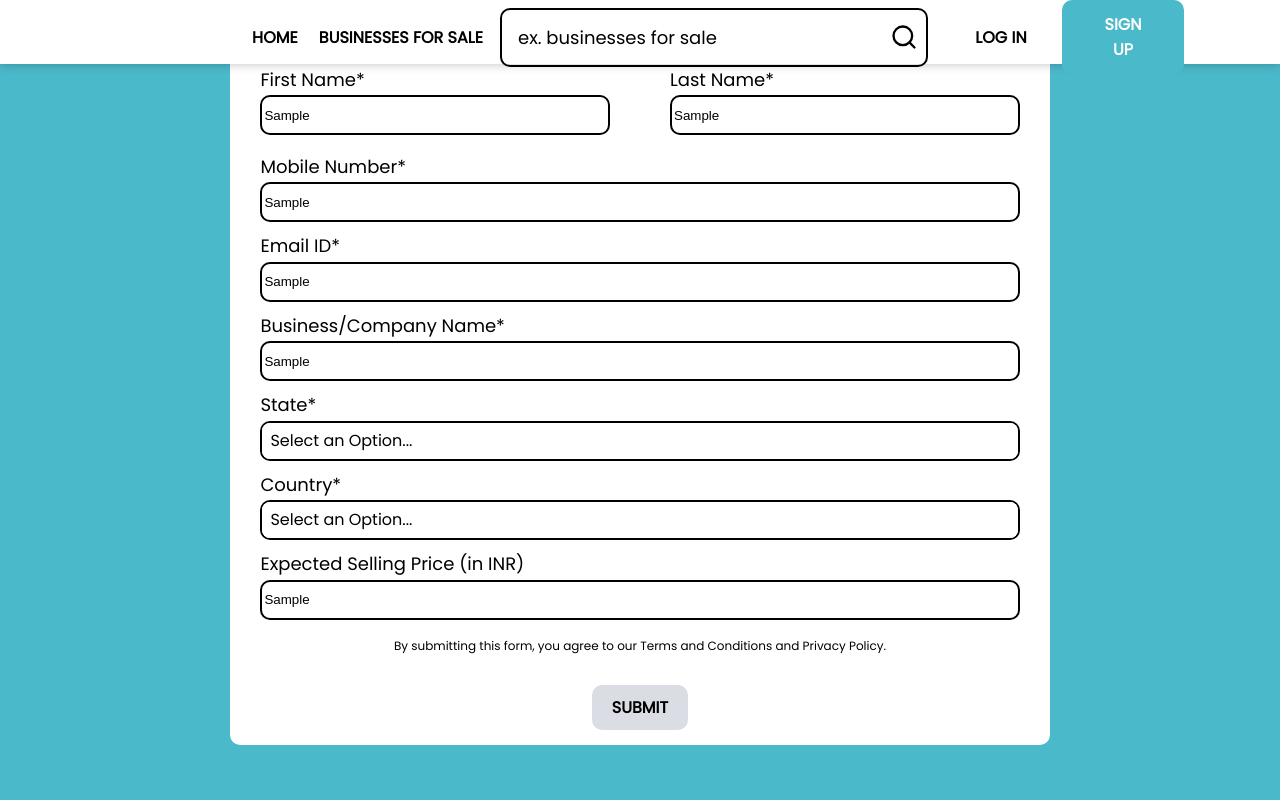
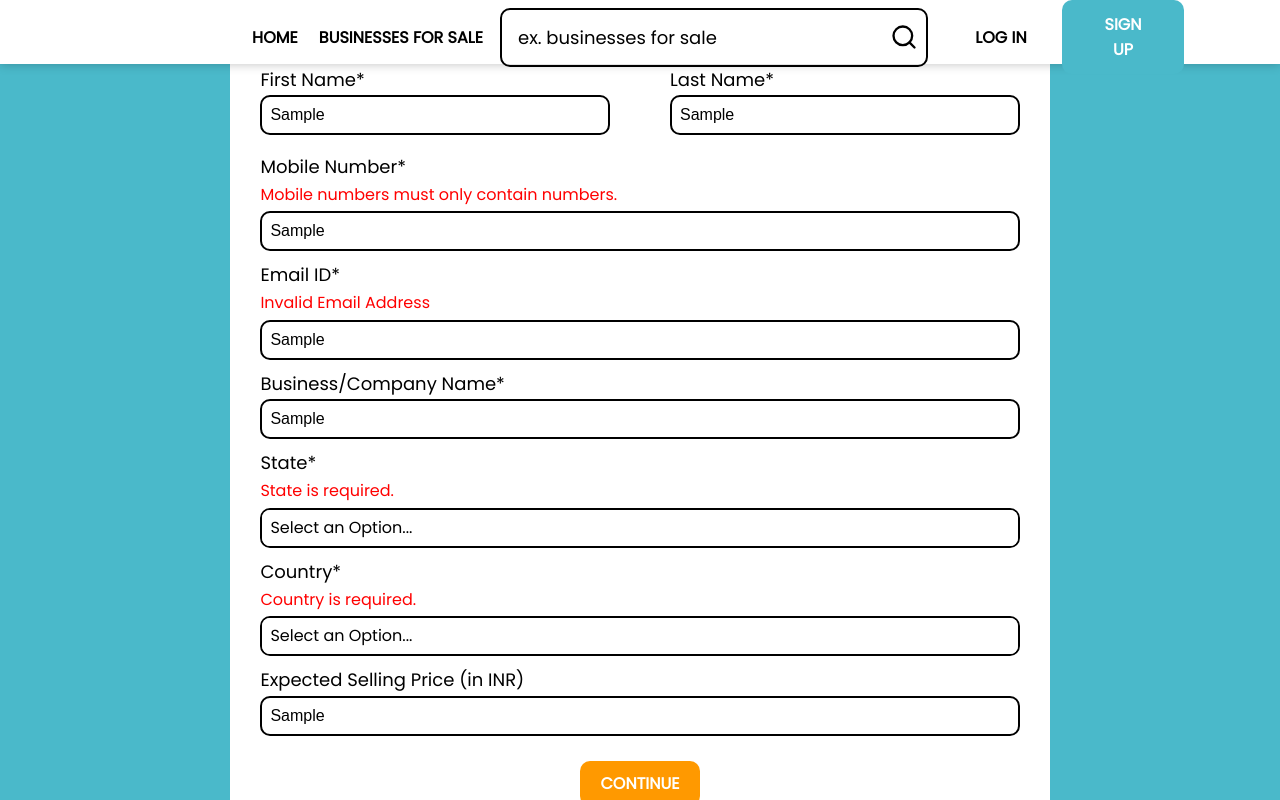
Before and after one commit to veeru153/corpmart-frontend-backup, a React (Create React App) app: page /preview in a window 1280 px wide. Both pictures are taken after typing "Sample", "Sample", "Sample", "Sample", "Sample", "Sample" into the empty fields and a click on the button "CONTINUE". Shown: the part 147-947 px from the top of the page. Built offline with nearby package versions, Linux system fonts and the light colour scheme.

Commit message:
Added Rupee Symbol to Business Slide and Details

```diff
--- a/src/components/BusinessSlide/BusinessSlide.js
+++ b/src/components/BusinessSlide/BusinessSlide.js
@@ -38,15 +38,15 @@ const BusinessSlide = (props) => {
                 </div>
                 <div className={styles.businessInfoRow}>
                     <div className={styles.businessInfoLabel}>Auth. Captial</div>
-                    <div className={styles.businessInfoValue}>{authCapital ?? "Available After Contact"}</div>
+                    <div className={styles.businessInfoValue} style={{ fontFamily: 'Helvetica Neue', fontWeight: 'normal' }}>{authCapital ? `₹${authCapital}` : "Available After Contact"}</div>
                 </div>
                 <div className={styles.businessInfoRow}>
                     <div className={styles.businessInfoLabel}>Paid-up Capital</div>
-                    <div className={styles.businessInfoValue}>{paidCapital ?? "Available After Contact"}</div>
+                    <div className={styles.businessInfoValue} style={{ fontFamily: 'Helvetica Neue', fontWeight: 'normal' }}>{paidCapital ? `₹${paidCapital}` : "Available After Contact"}</div>
                 </div>
                 <div className={styles.businessInfoRow}>
                     <div className={styles.businessInfoLabel}>Asking Price</div>
-                    <div className={styles.businessInfoValue} style={{ fontWeight: 'normal', fontSize: 16 }}>{askingPrice ?? "Available After Contact"}</div>
+                    <div className={styles.businessInfoValue} style={{ fontFamily: 'Helvetica Neue', fontWeight: 'normal', fontSize: 16 }}>{askingPrice ? `₹${askingPrice}` : "Available After Contact"}</div>
                 </div>
             </div>
             <div className={styles.btnContainer}>
--- a/src/components/Navbar/NavbarMobile.js
+++ b/src/components/Navbar/NavbarMobile.js
@@ -4,7 +4,8 @@ import { Menu, Search } from 'react-feather';
 import { Link } from 'react-router-dom';
 import { handleLogout, validateToken } from '../util';
 
-// TODO: Make Navbar slide inwards (remove black background when navbar is entirely hidden)
+// [LOW] TODO: Make Navbar slide inwards (remove black background when navbar is entirely hidden)
+// TODO: Implement Search (need to change page to Businesses For Sale with )
 
 const NavbarMobile = (props) => {
     const [transparent, setTransparent] = useState(true);
@@ -101,6 +102,7 @@ const NavbarMobile = (props) => {
                         ? <>
                             <p className={styles.navName}>{user.first_name} {user.last_name}</p>
                             <Link to="/dashboard" className={styles.navLink}><p>My Dashboard</p></Link>
+                            <Link to="/list-your-business" className={styles.navLink}><p>Add Listing</p></Link>
                           </>
                         : null
                     }
--- a/src/components/UI/FormDropdown/FormDropdown.js
+++ b/src/components/UI/FormDropdown/FormDropdown.js
@@ -51,7 +51,6 @@ const FormDropdown = (props) => {
             }}
         >
             {choices.map(option => (
-            // {typeList.map(type => (
                 <option value={option.name == 'Select an Option...' ? null : option.name}>
                     {name == "industry" ? option.name.toLowerCase() : option.name}
                 </option>
--- a/src/screens/BusinessDetails/BusinessDetails.js
+++ b/src/screens/BusinessDetails/BusinessDetails.js
@@ -9,6 +9,8 @@ import Axios from '../../axios';
 import Cookies from 'universal-cookie';
 import CheckCircleIcon from '@material-ui/icons/CheckCircle';
 import CancelRoundedIcon from '@material-ui/icons/CancelRounded';
+
+// TODO: Make the Other Business Card work.
 
 class BusinessDetails extends Component {
     state = {
@@ -142,7 +144,7 @@ class BusinessDetails extends Component {
                                 </div>
                                 <div className={styles.businessInfoRow}>
                                     <div className={styles.businessInfoLabel}>Industry</div>
-                                    <div className={styles.businessInfoValue} style={{ textTransform: 'capitalize' }}>{this.state.industry.toLowerCase()}</div>
+                                    <div className={styles.businessInfoValue} style={{ textTransform: 'capitalize' }}>{this.state.industry ? this.state.industry.toLowerCase() : "Available after contact"}</div>
                                 </div>
                                 <div className={styles.businessInfoRow}>
                                     <div className={styles.businessInfoLabel}>State</div>
@@ -150,15 +152,15 @@ class BusinessDetails extends Component {
                                 </div>
                                 <div className={styles.businessInfoRow}>
                                     <div className={styles.businessInfoLabel}>Authorised Capital</div>
-                                    <div className={styles.businessInfoValue}>{this.state.authCapital.toString()}</div>
+                                    <div className={styles.businessInfoValue} style={{ fontFamily: 'Helvetica Neue', fontWeight: 'normal' }}>{this.state.authCapital ? `₹${this.state.authCapital}` : "Available After Contact"}</div>
                                 </div>
                                 <div className={styles.businessInfoRow}>
                                     <div className={styles.businessInfoLabel}>Paid-Up Capital</div>
-                                    <div className={styles.businessInfoValue}>{this.state.paidupCapital.toString()}</div>
+                                    <div className={styles.businessInfoValue} style={{ fontFamily: 'Helvetica Neue', fontWeight: 'normal' }}>{this.state.paidCapital ? `₹${this.state.paidCapital}` : "Available After Contact"}</div>
                                 </div>
                                 <div className={styles.businessInfoRow}>
                                     <div className={styles.businessInfoLabel}>Asking Price</div>
-                                    <div className={styles.businessInfoValue} style={{ fontWeight: 'normal' }}>{this.state.askingPrice.toString()}</div>
+                                    <div className={styles.businessInfoValue} style={{ fontFamily: 'Helvetica Neue', fontWeight: 'normal', fontSize: 16 }}>{this.state.askingPrice ? `₹${this.state.askingPrice}` : "Available After Contact"}</div>
                                 </div>
                                 <div className={styles.businessRegRow}>
                                     {this.state.gst
--- a/src/screens/BusinessDetails/BusinessDetails.module.css
+++ b/src/screens/BusinessDetails/BusinessDetails.module.css
@@ -167,7 +167,7 @@
         font-size: clamp(16px, 1.4vw, 20px);
     }
     .bsDiv2 {
-        margin-top: 90px;
+        margin-top: 56px;
     }
 }
 
--- a/src/screens/ListingForm/ListingForm.js
+++ b/src/screens/ListingForm/ListingForm.js
@@ -11,17 +11,6 @@ import * as yup from 'yup';
 import Navbar from '../../components/Navbar/Navbar';
 import NavbarMobile from '../../components/Navbar/NavbarMobile';
 
-// const listingSchema = yup.object({
-//     firstName: yup.string().required("First Name is required."),
-//     lastName: yup.string().required("Last Name is required."),
-//     mobileNo: yup.string().required("A Mobile number is required.").matches(/^[0-9]*$/g, "Mobile numbers must only contain numbers.").length(10, "Mobile numbers should be 10 digits long."),
-//     emailId: yup.string().required("An Email address is required.").email("Invalid Email Address"),
-//     businessName: yup.string().required("Business Name is required."),
-//     state: yup.string().required("State is required."),
-//     country: yup.string().required("Country is required."),
-//     sellingPrice: yup.string().required("Selling Price is required.")
-// })
-
 const countryList = [
     { name: 'India', checked: false },
     { name: 'Other', checked: false },
@@ -32,6 +21,28 @@ const ListingForm = (props) => {
     const [loggedIn, setLoggedIn] = useState(false);
     const [user, setUser] = useState({});
     const [disableBtn, setDisableBtn] = useState(false);
+
+    let listingSchema;
+
+    if(loggedIn) {
+        listingSchema = yup.object({
+            businessName: yup.string().required("Business Name is required."),
+            state: yup.string().required("State is required."),
+            country: yup.string().required("Country is required."),
+            sellingPrice: yup.string().required("Selling Price is required.")
+        })
+    } else {
+        listingSchema = yup.object({
+            firstName: yup.string().required("First Name is required."),
+            lastName: yup.string().required("Last Name is required."),
+            mobileNo: yup.string().required("A Mobile number is required.").matches(/^[0-9]*$/g, "Mobile numbers must only contain numbers.").length(10, "Mobile numbers should be 10 digits long."),
+            emailId: yup.string().required("An Email address is required.").email("Invalid Email Address"),
+            businessName: yup.string().required("Business Name is required."),
+            state: yup.string().required("State is required."),
+            country: yup.string().required("Country is required."),
+            sellingPrice: yup.string().required("Selling Price is required.")
+        })
+    }
 
     useEffect(() => {
         async function validateSession() {
@@ -72,8 +83,8 @@ const ListingForm = (props) => {
             <div className={styles.ListingForm}>
                 <Formik
                     initialValues={initVals}
-                    // validationSchema={listingSchema}
-                    // validateOnBlur
+                    validationSchema={listingSchema}
+                    validateOnBlur
                     onSubmit={async (values, actions) => {
                         setDisableBtn(true);
                         if (previewMode) {
@@ -166,6 +177,14 @@ const ListingForm = (props) => {
                                         : <div className={styles.nameFields}>
                                             <div className={styles.formGroup}>
                                                 <p className={styles.inputLabel}>First Name*</p>
+                                                <ErrorMessage name="firstName">
+                                                    {(msg) => {
+                                                        return <p
+                                                            className={styles.subtitle}
+                                                            style={{ color: 'red', margin: '2px 0', fontSize: 16 }}
+                                                        >{msg}</p>
+                                                    }}
+                                                </ErrorMessage>
                                                 <input
                                                     id="firstName"
                                                     onChange={props.handleChange('firstName')}
@@ -176,6 +195,14 @@ const ListingForm = (props) => {
                                             </div>
                                             <div className={styles.formGroup}>
                                                 <p className={styles.inputLabel}>Last Name*</p>
+                                                <ErrorMessage name="lastName">
+                                                    {(msg) => {
+                                                        return <p
+                                                            className={styles.subtitle}
+                                                            style={{ color: 'red', margin: '2px 0', fontSize: 16 }}
+                                                        >{msg}</p>
+                                                    }}
+                                                </ErrorMessage>
                                                 <input
                                                     id="lastName"
                                                     onChange={props.handleChange('lastName')}
@@ -191,6 +218,14 @@ const ListingForm = (props) => {
                                         ? null
                                         : <div className={styles.formGroup}>
                                             <p className={styles.inputLabel}>Mobile Number*</p>
+                                            <ErrorMessage name="mobileNo">
+                                                {(msg) => {
+                                                    return <p
+                                                        className={styles.subtitle}
+                                                        style={{ color: 'red', margin: '2px 0', fontSize: 16 }}
+                                                    >{msg}</p>
+                                                }}
+                                            </ErrorMessage>
                                             <input
                                                 id="mobileNo"
                                                 onChange={props.handleChange('mobileNo')}
@@ -205,6 +240,14 @@ const ListingForm = (props) => {
                                         ? null
                                         : <div className={styles.formGroup}>
                                             <p className={styles.inputLabel}>Email ID*</p>
+                                            <ErrorMessage name="emailId">
+                                                {(msg) => {
+                                                    return <p
+                                                        className={styles.subtitle}
+                                                        style={{ color: 'red', margin: '2px 0', fontSize: 16 }}
+                                                    >{msg}</p>
+                                                }}
+                                            </ErrorMessage>
                                             <input
                                                 id="emailId"
                                                 onChange={props.handleChange('emailId')}
@@ -216,6 +259,14 @@ const ListingForm = (props) => {
                                 }
                                 <div className={styles.formGroup}>
                                     <p className={styles.inputLabel}>Business/Company Name*</p>
+                                    <ErrorMessage name="businessName">
+                                        {(msg) => {
+                                            return <p
+                                                className={styles.subtitle}
+                                                style={{ color: 'red', margin: '2px 0', fontSize: 16 }}
+                                            >{msg}</p>
+                                        }}
+                                    </ErrorMessage>
                                     <input
                                         id="businessName"
                                         onChange={props.handleChange('businessName')}
@@ -226,6 +277,14 @@ const ListingForm = (props) => {
                                 </div>
                                 <div className={styles.formGroup}>
                                     <p className={styles.inputLabel}>State*</p>
+                                    <ErrorMessage name="state">
+                                        {(msg) => {
+                                            return <p
+                                                className={styles.subtitle}
+                                                style={{ color: 'red', margin: '2px 0', fontSize: 16 }}
+                                            >{msg}</p>
+                                        }}
+                                    </ErrorMessage>
                                     <FormDropdown
                                         name="state"
                                         onChange={props.handleChange('state')}
@@ -235,6 +294,14 @@ const ListingForm = (props) => {
                                 </div>
                                 <div className={styles.formGroup}>
                                     <p className={styles.inputLabel}>Country*</p>
+                                    <ErrorMessage name="country">
+                                        {(msg) => {
+                                            return <p
+                                                className={styles.subtitle}
+                                                style={{ color: 'red', margin: '2px 0', fontSize: 16 }}
+                                            >{msg}</p>
+                                        }}
+                                    </ErrorMessage>
                                     <FormDropdown
                                         name="country"
                                         onChange={props.handleChange('country')}
@@ -244,6 +311,14 @@ const ListingForm = (props) => {
                                 </div>
                                 <div className={styles.formGroup}>
                                     <p className={styles.inputLabel}>Expected Selling Price (in INR)</p>
+                                    <ErrorMessage name="sellingPrice">
+                                        {(msg) => {
+                                            return <p
+                                                className={styles.subtitle}
+                                                style={{ color: 'red', margin: '2px 0', fontSize: 16 }}
+                                            >{msg}</p>
+                                        }}
+                                    </ErrorMessage>
                                     <input
                                         id="sellingPrice"
                                         onChange={props.handleChange('sellingPrice')}
--- a/src/screens/ListingForm/ListingForm.module.css
+++ b/src/screens/ListingForm/ListingForm.module.css
@@ -74,6 +74,8 @@
     border-radius: 10px;
     min-height: 40px;
     margin: 2.5px 0;
+    padding-left: 8px;
+    font-size: 16px;
 }
 
 .inputField:focus {
```
